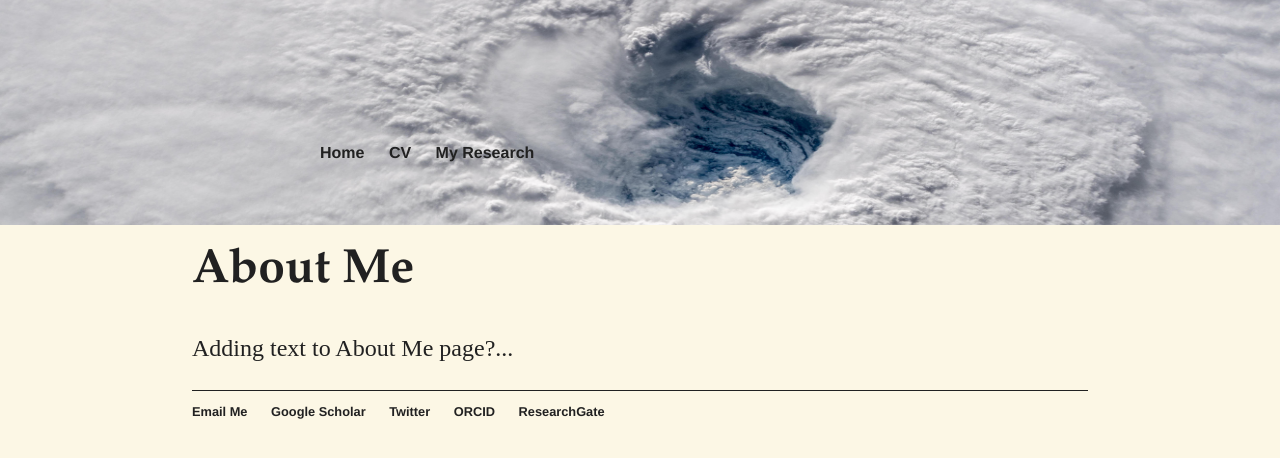
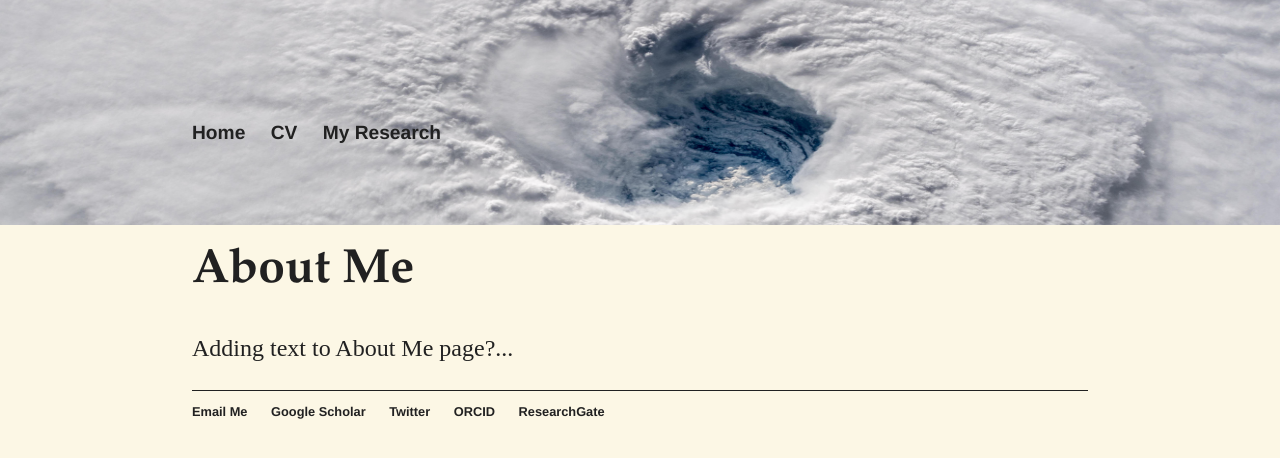
Before and after one commit to alyssa-stansfield/alyssa-stansfield.github.io, a Jekyll site: the page built from about/index.html, in a window 1280 px wide. Shown: the top 458 px of the page. Built offline with Jekyll 4.4.1, drawn with Linux system fonts in a browser that asks for light colours.

Commit message:
Changing nav bar and image on main page

```diff
--- a/css/main.css
+++ b/css/main.css
@@ -17,10 +17,10 @@ footer ul {
 
 nav ul {
     font-family:'Helvetica', 'Arial', 'Sans-Serif';
-    font-size: 1em;
+    font-size: 1.2em;
     font-color: #484848;
-    padding-left: 25%;
-    padding-top: 10%;
+    padding-left: 15%;
+    padding-top: 8%;
     list-style: none;
     font-weight: bold;
 }
--- a/index.html
+++ b/index.html
@@ -8,7 +8,7 @@ title: Alyssa Stansfield, PhD
 
 <h1>Alyssa M. Stansfield PhD</h1>
 
-<img class="wrap" src="assets/agu_pic_rounded.png" width="280px" />
+<img class="wrap" src="assets/agu_pic_rounded.png" width="300px" />
 <div class="blurb">
 	<p align="left" >I'm currently an <a href="https://www.nsf.gov/awardsearch/showAward?AWD_ID=2204138&HistoricalAwards=false">NSF AGS Postdoctoral Research Fellow</a> at Colorado State University working with <a href="https://www.atmos.colostate.edu/people/faculty/rasmussen/">Dr. Kristen Rasmussen</a>. My project focuses on understanding how the 3D precipitation structures of tropical cyclones may change due to climate change. My general research interests include tropical cyclones and other extreme weather, climate change and variability, and climate model assessment.</p>
 </div><!-- /.blurb -->
```
